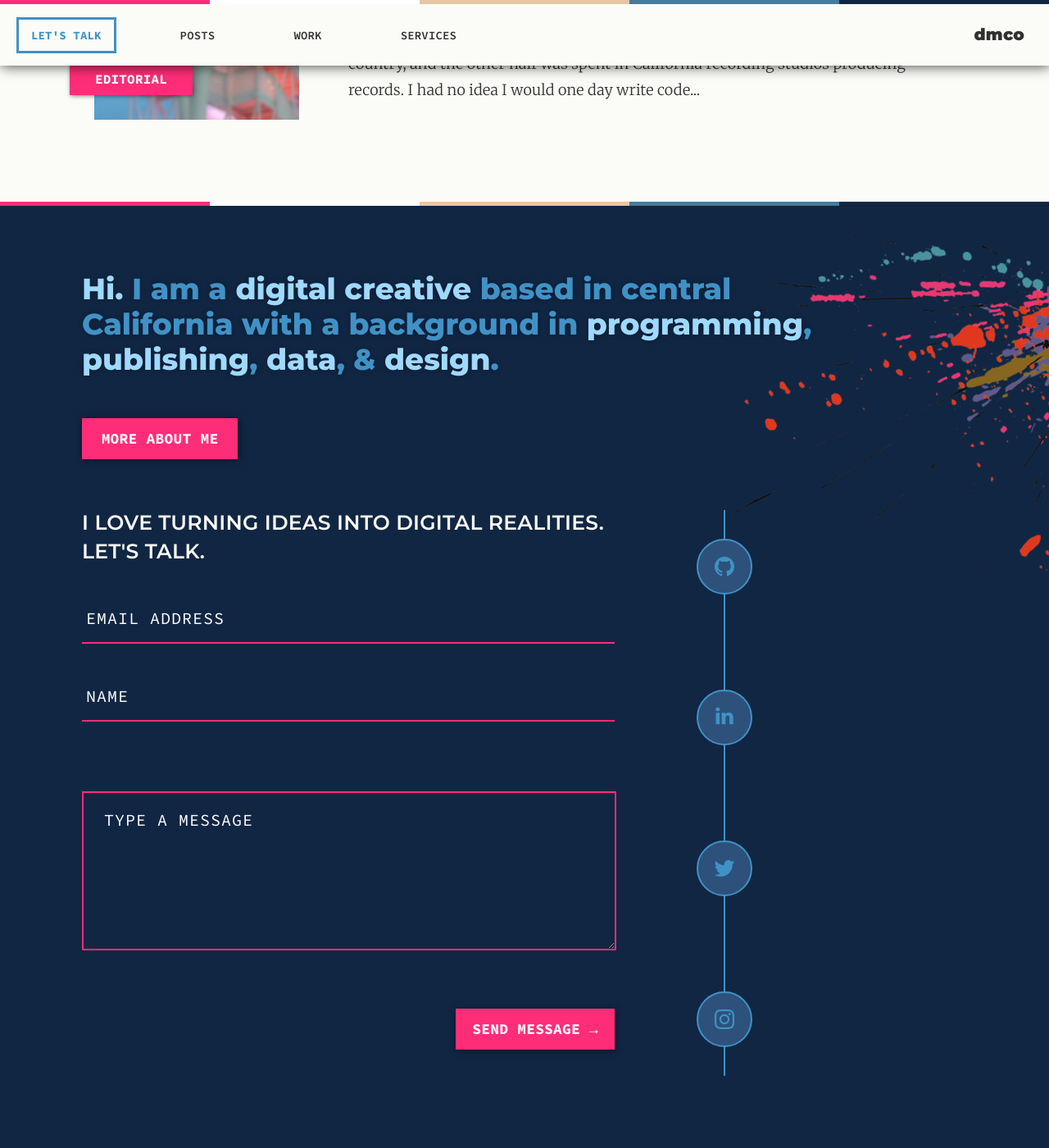
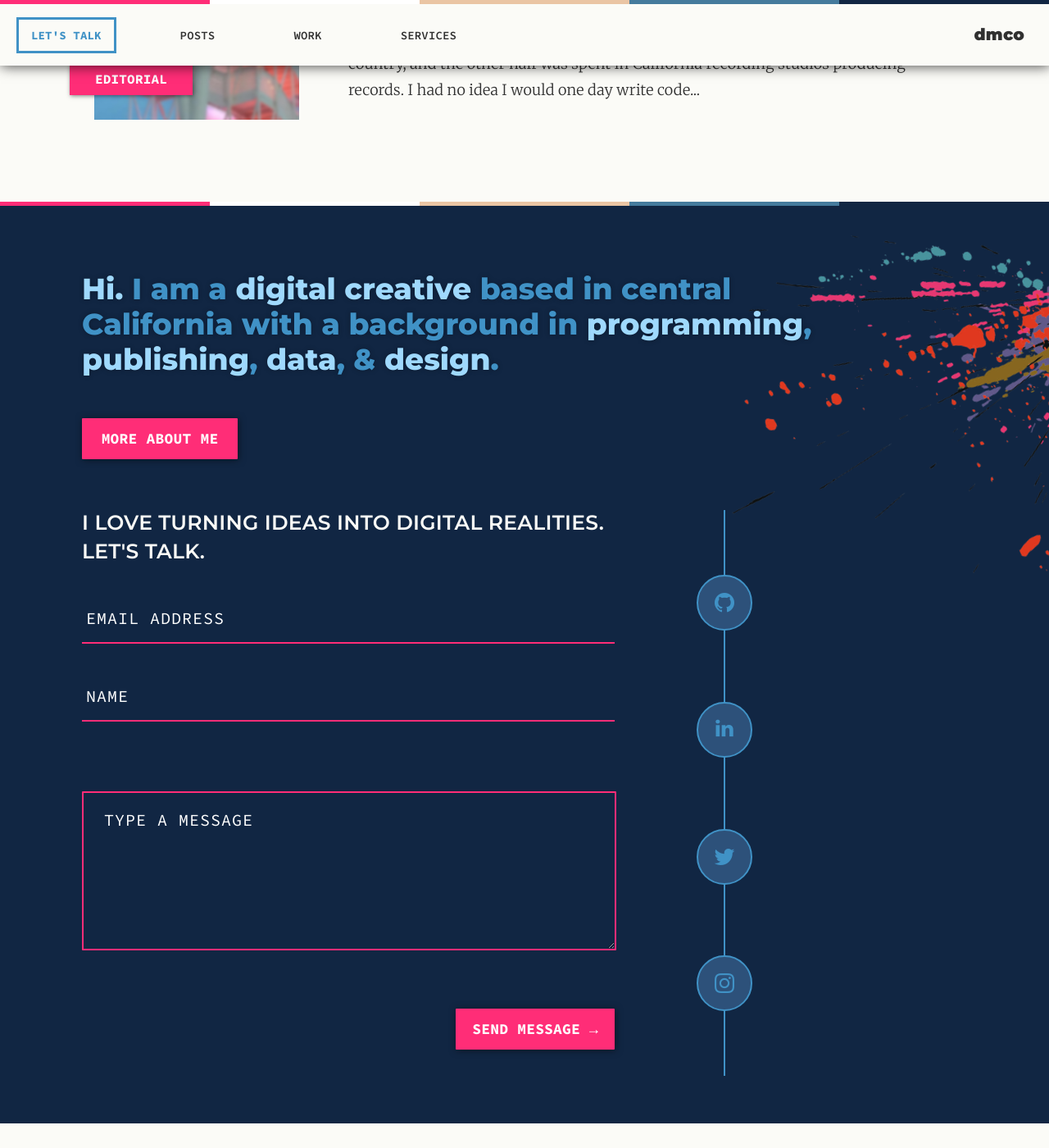
Before and after one commit to middletond/dmco, a Jekyll site: the page built from index.html, in a window 1280 px wide and 1400 px high, scrolled down 3639 px. Shown: the whole window at 82% size. Built offline with Jekyll 4.4.1, drawn with Linux system fonts in a browser that asks for light colours; after the commit the page ends 5009 px from its top, so only the background shows below that.

Commit message:
Mobile social styles

```diff
--- a/_sass/_footer.scss
+++ b/_sass/_footer.scss
@@ -18,7 +18,7 @@
 	}
 	.content {
 		padding: 60px 0px;
-		@include below($break-small) { padding: 30px 0px; }
+		@include below($break-small) { padding: 30px 0px 60px 0px; }
 		h2 {
 			max-width: 1000px;
 			margin-top: 20px;
@@ -57,7 +57,6 @@
 	}
 	.footer-actions {
 		margin-top: 30px;
-		margin-bottom: 30px;
 		.hello-form {
 			width: 100%;
 			max-width: 650px;
@@ -66,8 +65,7 @@
 
 		}
 		.social {
-			@include flex_display();
-			@include flex_justify_content(space-between);
+			@include above($break-medium) {
 				@include flex_direction(column);
 				width: 68px;
 				margin-left: 100px;
@@ -83,26 +81,30 @@
 					left: 33px;
 					width: 2px;
 					height: 100%;
-				background-color: $blue;
 				}
 				.social-item {
-				display: block;
-				position: relative;
-				z-index: 1;
 						margin: 0;
-				width: 64px;
-				height: 64px;
-				border: $blue solid 2px;
-				border-radius: 50%;
-				background-color: $steelbluedark;
-				i.fa { // icons
-					font-size: 28px;
-					color: $blue;
-					position: relative; // use flex?
-					top: 18px;
-					&.fa-linkedin { font-size: 25px; } // outlier, fkn shit up
+				}
+			}
+
+			// .social-item {
+			// 	display: block;
+			// 	position: relative;
+			// 	z-index: 1;
+			// 	margin: 0;
+			// 	width: 64px;
+			// 	height: 64px;
+			// 	border: $blue solid 2px;
+			// 	border-radius: 50%;
+			// 	background-color: $steelbluedark;
+			// 	i.fa { // icons
+			// 		font-size: 28px;
+			// 		color: $blue;
+			// 		position: relative; // use flex?
+			// 		top: 18px;
+			// 		&.fa-linkedin { font-size: 25px; } // outlier, fkn shit up
+			// 	}
+			// }
 		}
 	}
 }
-	}
-}
--- a/_sass/_social.scss
+++ b/_sass/_social.scss
@@ -2,12 +2,16 @@
 
 .social {
 	@include flex_display();
-	@include flex_justify_content(space-between);
+	@include flex_justify_content(space-around);
 	@include flex_direction(row);
-	margin-left: 100px;
+	margin: 0 0 0 100px;
 	text-align: center;
 	padding: 0px;
 	position: relative;
+	@include below($break-medium) { margin: 40px 0 0 0; }
+	@include below($break-tiny) {
+		@include flex_justify_content(space-between);
+	}
 	&:before {	// center vertical line
 		content: "";
 		position: absolute;
@@ -22,18 +26,37 @@
 		display: block;
 		position: relative;
 		z-index: 1;
-		margin: 0 35px;
+		margin: 0;
 		width: 64px;
 		height: 64px;
 		border: $blue solid 2px;
 		border-radius: 50%;
 		background-color: $steelbluedark;
+		transition: 0.3s;
 		i.fa { // icons
 			font-size: 28px;
 			color: $blue;
 			position: relative; // use flex?
 			top: 18px;
 			&.fa-linkedin { font-size: 25px; } // outlier, fkn shit up
+			transition: 0.4s;
+		}
+		@include below($break-small) {
+			width: 52px;
+			height: 52px;
+			i.fa { top: 14px; font-size: 25px !important; }
+			i.fa.fa-linkedin { top: 12px; }
+		}
+		@include below($break-tiny) {
+			width: 44px;
+			height: 44px;
+			i.fa { top: 10px; }
+			i.fa.fa-linkedin { top: 9px; }
+		}
+		&:hover {
+			background-color: lighten($steelbluedark, 5);
+			border-color: lighten($blue, 10);
+			i.fa { color: lighten($blue, 10); }
 		}
 	}
 }
```
Lines whose indentation alone changed are shown as unchanged.
